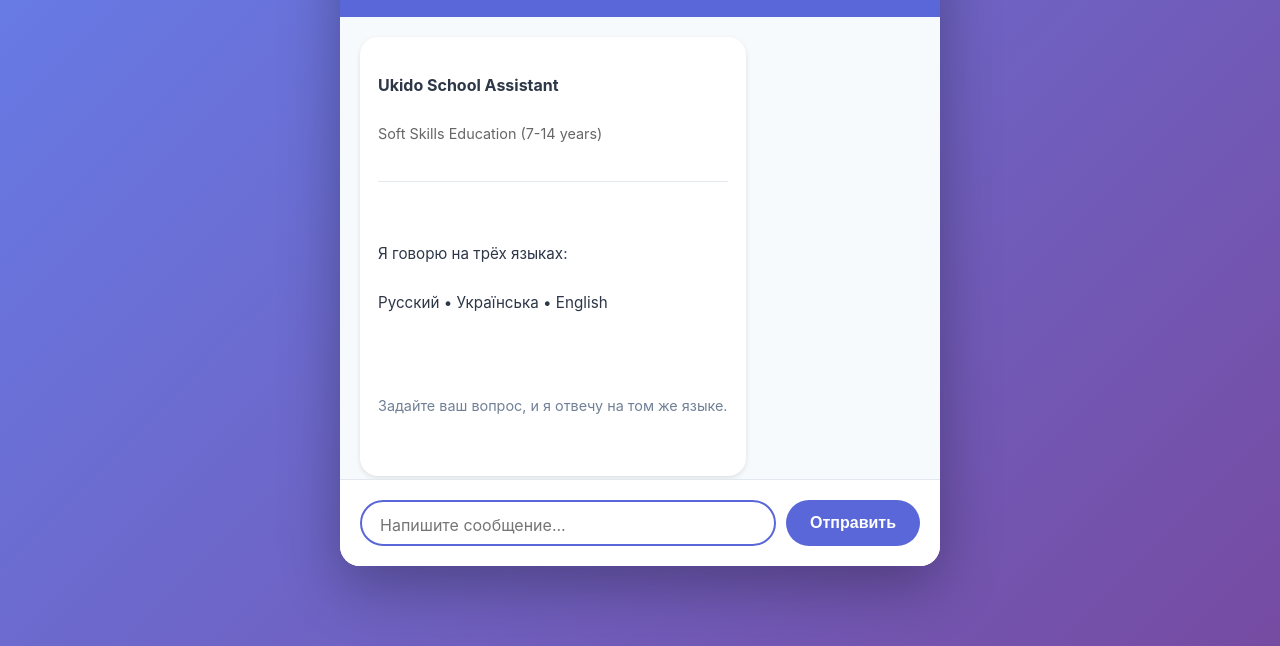
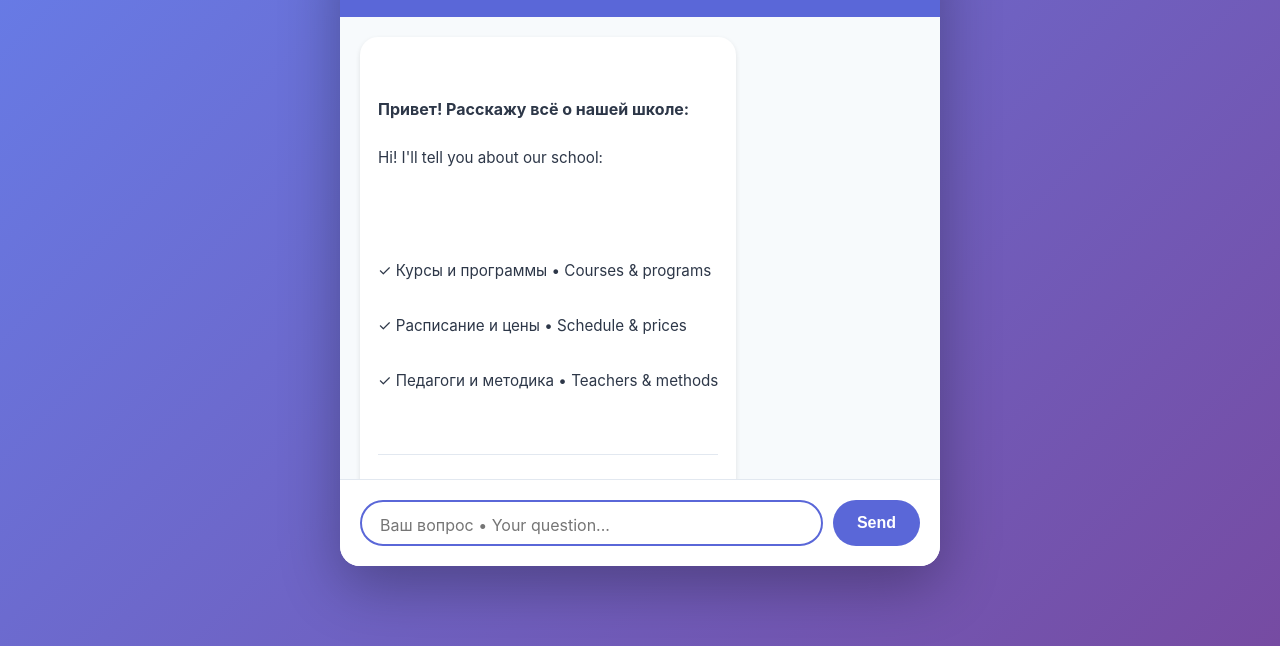
Before and after one commit to shao3d/Ukido_DynContInj, a plain HTML site: page static/index.html in a window 1280 px wide. Shown: the part 154-800 px from the top of the page. Drawn offline with Linux system fonts and the light colour scheme.

Commit message:
feat: Улучшен UX веб-интерфейса с тёплым тоном
- Приветствие теперь начинается с русского языка (приоритет основной аудитории)
- Добавлен дружелюбный тон: 'Расскажу всё о нашей школе'
- Чек-лист с галочками для структурированной подачи информации
- Билингвальный placeholder: 'Ваш вопрос • Your question...'
- Кнопка 'Send' вместо 'Отправить' для международной аудитории
- Правильный порядок языков: RU • UA • EN

🤖 Generated with Claude Code

Co-Authored-By: Claude <noreply@anthropic.com>

```diff
--- a/static/index.html
+++ b/static/index.html
@@ -249,17 +249,23 @@
         <div class="chat-messages" id="chatMessages">
             <div class="message bot">
                 <div class="message-bubble">
-                    <strong>Ukido School Assistant</strong><br>
-                    <span style="font-size: 0.9em; color: #666;">Soft Skills Education (7-14 years)</span>
+                    <div style="line-height: 1.5;">
+                        <strong>Привет! Расскажу всё о нашей школе:</strong><br>
+                        <span style="font-size: 0.95em;">Hi! I'll tell you about our school:</span>
+                    </div>
 
-                    <div style="margin-top: 12px; padding-top: 12px; border-top: 1px solid #e2e8f0;">
-                        <div style="font-size: 0.95em; line-height: 1.6;">
-                            Я говорю на трёх языках:<br>
-                            Русский • Українська • English
+                    <div style="margin-top: 12px; font-size: 0.95em; line-height: 1.8;">
+                        ✓ Курсы и программы • Courses & programs<br>
+                        ✓ Расписание и цены • Schedule & prices<br>
+                        ✓ Педагоги и методика • Teachers & methods
+                    </div>
+
+                    <div style="margin-top: 12px; padding-top: 12px; border-top: 1px solid #e2e8f0; text-align: center;">
+                        <div style="font-size: 0.9em; color: #4a5568; margin-bottom: 5px;">
+                            Отвечаю на русском, українською и English
                         </div>
-
-                        <div style="margin-top: 10px; font-size: 0.9em; color: #718096;">
-                            Задайте ваш вопрос, и я отвечу на том же языке.
+                        <div style="font-size: 0.95em; font-weight: 500;">
+                            RU • UA • EN
                         </div>
                     </div>
                 </div>
@@ -279,12 +285,12 @@
             <form class="input-form" onsubmit="sendMessage(event)">
                 <textarea
                     id="messageInput"
-                    placeholder="Напишите сообщение..."
+                    placeholder="Ваш вопрос • Your question..."
                     rows="1"
                     maxlength="500"
                     required
                 ></textarea>
-                <button type="submit" id="sendButton">Отправить</button>
+                <button type="submit" id="sendButton">Send</button>
             </form>
         </div>
     </div>
```
